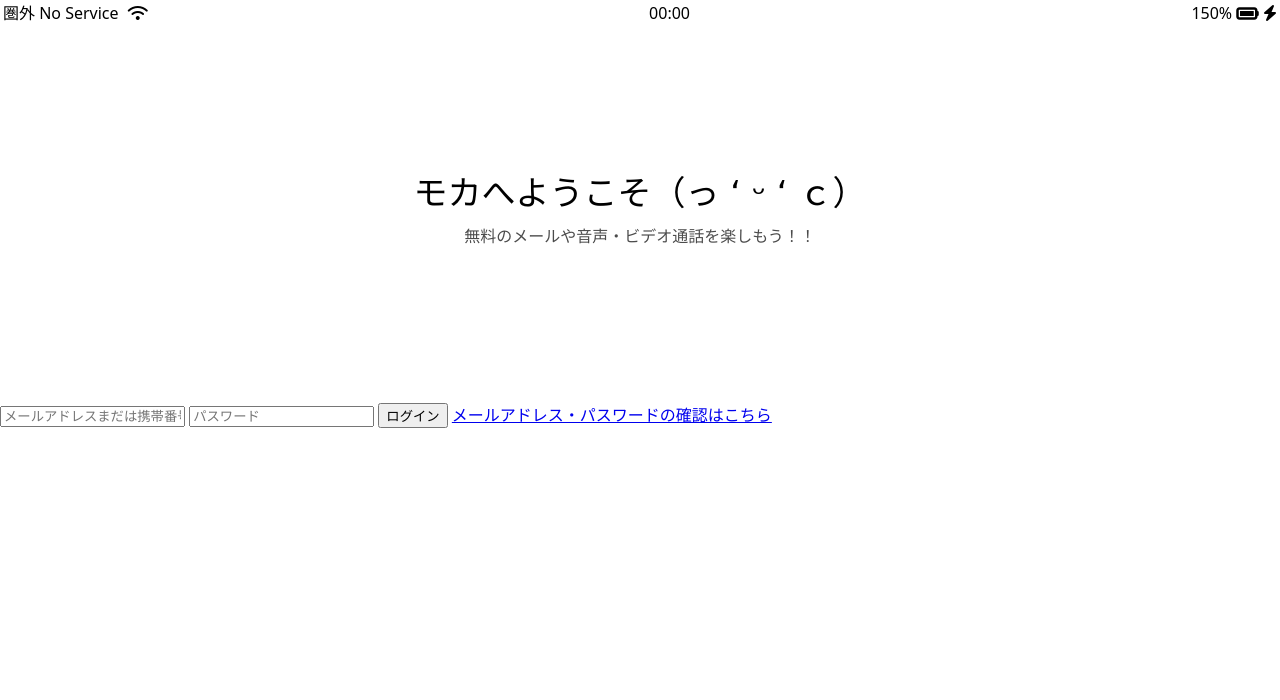
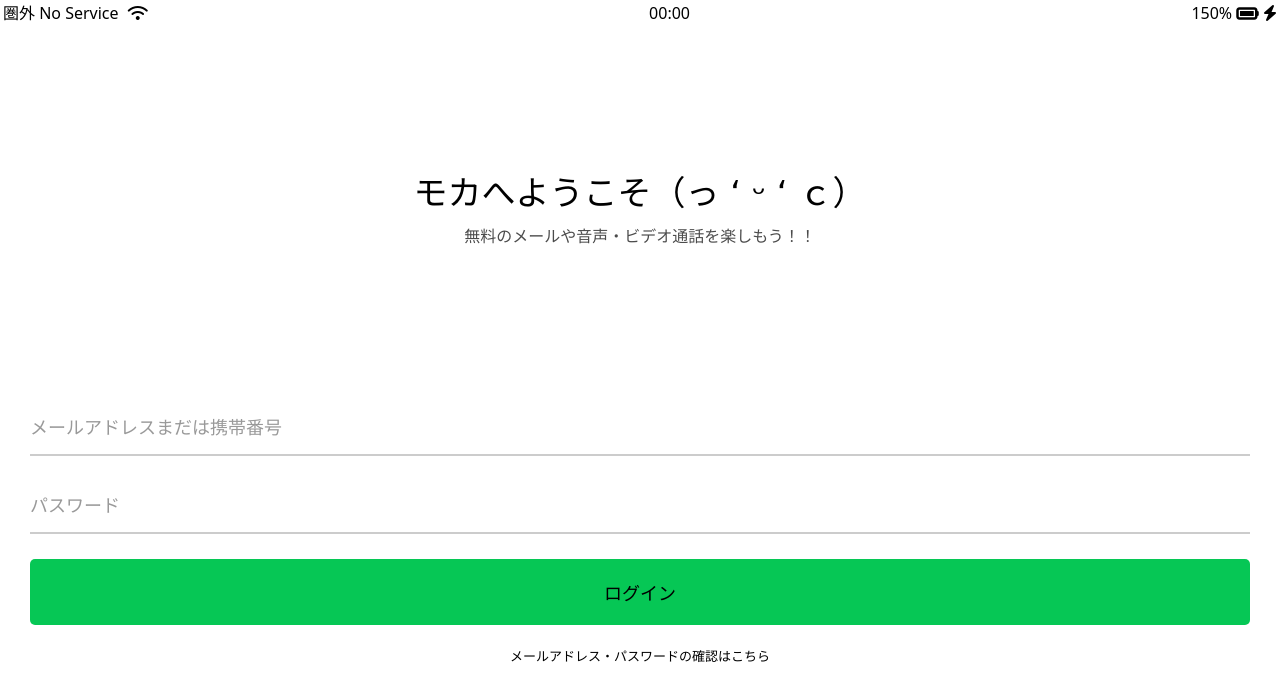
Before and after one commit to Daichi426/Portfolio-2023, a plain HTML site: page index.html in a window 1280 px wide. Drawn offline with Linux system fonts and the light colour scheme; a web font is replaced by a local one.

Commit message:
Summary  update

```diff
--- a/css/reset.css
+++ b/css/reset.css
@@ -127,3 +127,7 @@ table {
   border-collapse: collapse;
   border-spacing: 0;
 }
+
+input:focus {
+  outline: none;
+}
--- a/css/styles.css
+++ b/css/styles.css
@@ -1,4 +1,5 @@
 @import url("https://fonts.googleapis.com/css2?family=Cherry+Bomb+One&family=Noto+Sans+JP:wght@400;500&display=swap");
+@import "variables.css";
 @import "reset.css";
 @import "status-bar.css";
 body {
@@ -19,3 +20,38 @@ body {
 .welcom-header_text {
   opacity: 0.7;
 }
+
+#login-form {
+  display: flex;
+  flex-direction: column;
+  margin: 0px 30px;
+}
+#login-form input {
+  border: none;
+  padding: 15px 0px;
+  font-size: 18px;
+  margin-bottom: 25px;
+}
+#login-form input:not([type="submit"]) {
+  border-bottom: 2px solid rgba(0, 0, 0, 0.2);
+  transition: border-color 0.3s ease-in-out;
+}
+
+#login-form input::placeholder {
+  color: rgba(0, 0, 0, 0.4);
+}
+#login-form input:focus {
+  border-color: var(--line_color);
+}
+#login-form input[type="submit"] {
+  background-color: var(--line_color);
+  cursor: pointer;
+  padding: 20px 0px;
+  border-radius: 5px;
+}
+#login-form a {
+  text-align: center;
+  text-decoration: none;
+  color: inherit;
+  font-size: 13px;
+}
--- /dev/null
+++ b/css/variables.css
@@ -0,0 +1,3 @@
+:root {
+  --line_color: #06c755;
+}
```
